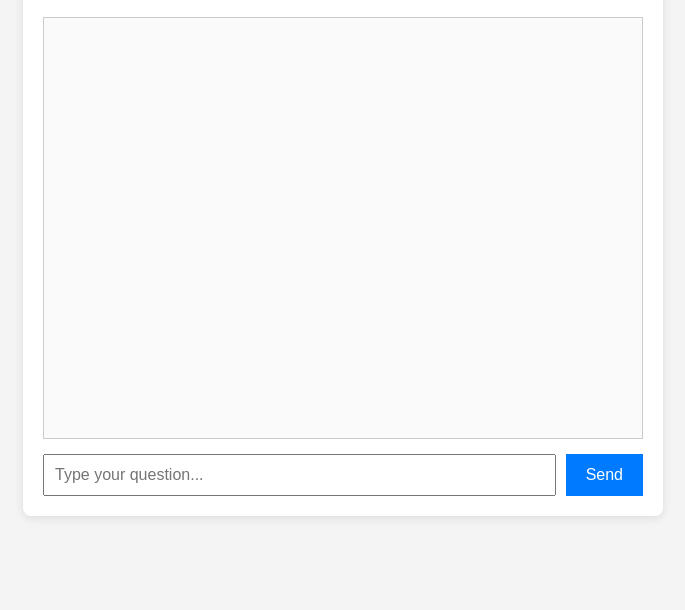
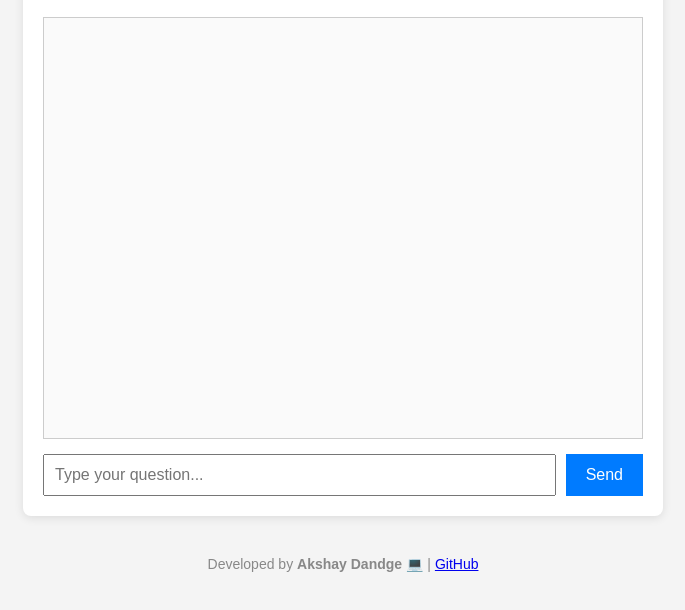
Before and after one commit to akshay431112/ai-hardware-chatbot, a plain HTML site: page index.html in a window 1280 px wide. Shown: the part 122-732 px from the top of the page, without its empty margins (297-982 px from the left). Drawn offline with Linux system fonts and the light colour scheme.

Commit message:
Update index.html

```diff
--- a/index.html
+++ b/index.html
@@ -17,5 +17,9 @@
   </div>
 
   <script src="script.js"></script>
+  <footer style="text-align: center; margin-top: 20px; font-size: 14px; color: #888;">
+  Developed by <strong>Akshay Dandge</strong> 💻 | <a href="https://github.com/akshay431112" target="_blank">GitHub</a>
+</footer>
+
 </body>
 </html>
```
